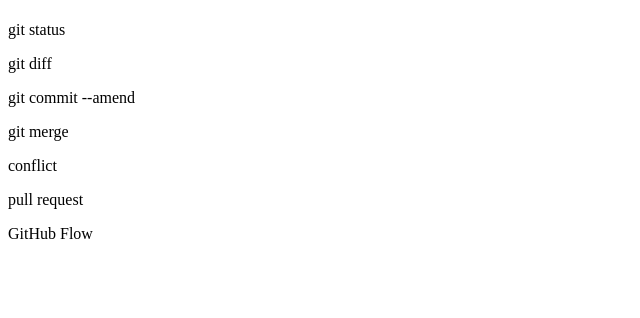
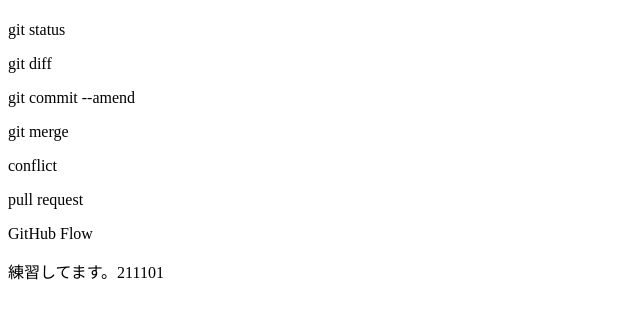
Before and after one commit to Tommy-Box/git_tutorial, a plain HTML site: page index.html in a window 1280 px wide. Shown: the part 54-372 px from the top of the page, without its empty margins (0-640 px from the left). Drawn offline with Linux system fonts and the light colour scheme.

Commit message:
211101-commit

```diff
--- a/index.html
+++ b/index.html
@@ -6,3 +6,5 @@
 <p>conflict</p>
 <p>pull request</p>
 <p>GitHub Flow</p>
+
+<p>練習してます。211101</p>
```
